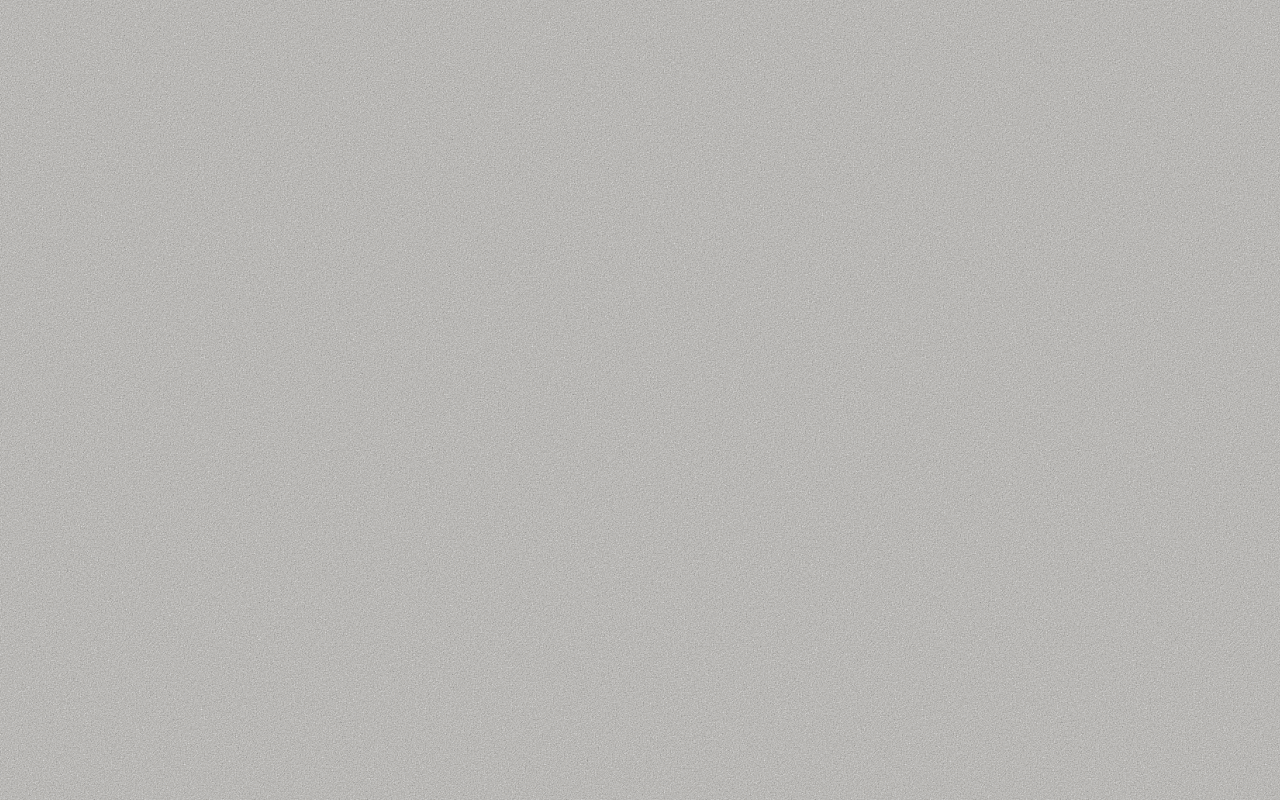
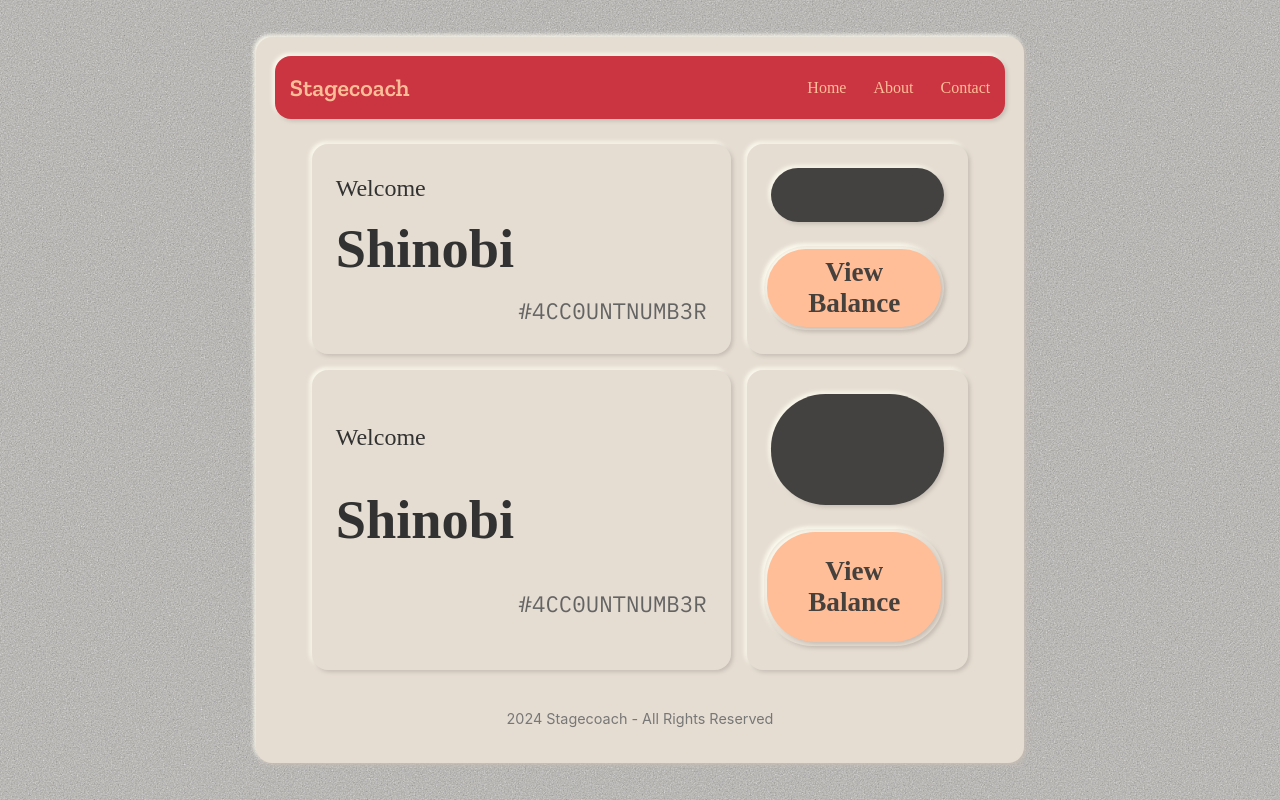
Before and after one commit to K2E7/stagecoach-frontend, a React (Vite) app: page /dash in a window 1280 px wide. Before the commit this address had no page. Built offline with nearby package versions, Linux system fonts and the light colour scheme.

Commit message:
got started on the dashboard.

```diff
--- a/src/App.css
+++ b/src/App.css
@@ -1,5 +1,5 @@
 #root {
-  width: 85vw;
+  width: 60vw;
   max-width: 1440px;
   min-width: 500px;
   margin: 0 auto;
--- a/src/App.jsx
+++ b/src/App.jsx
@@ -2,6 +2,7 @@ import './App.css'
 import { BrowserRouter as Router, Route, Routes } from 'react-router-dom'
 import LandingPage from './pages/LandingPage.jsx'
 import RegisterPage from './pages/RegisterPage.jsx'
+import Dashboard from './pages/DashPage.jsx'
 
 function App() {
   return (
@@ -9,6 +10,7 @@ function App() {
       <Routes>
         <Route path="/" element={<LandingPage />}></Route>
         <Route path="/register" element={<RegisterPage />}></Route>
+        <Route path="/dash" element={<Dashboard />}></Route>
       </Routes>
     </Router >
   )
--- /dev/null
+++ b/src/components/Dash_Balance.jsx
@@ -0,0 +1,25 @@
+import './styles/Dash_Balance.css';
+import PropTypes from 'prop-types';
+
+const Balance = () => {
+    return (
+        <div className="div-balance">
+            <div className="balance-hider neumorph-ui-left"></div>
+            <div className="balance-button-wrapper">
+                <button className="balance-button neumorph-ui-left">View Balance</button>
+            </div>
+        </div>
+    );
+}
+
+Balance.propTypes = {
+    className: PropTypes.string,
+    username: PropTypes.string
+};
+
+Balance.defaultProps = {
+    className: "neumorph-ui",
+    username: "Shinobi"
+};
+
+export default Balance;
--- /dev/null
+++ b/src/components/Dash_Welcome.jsx
@@ -0,0 +1,24 @@
+import './styles/Dash_Welcome.css';
+import PropTypes from 'prop-types';
+
+const Welcome = ({ username }) => {
+    return (
+        <div className="div-welcome">
+            <div className="TopText">Welcome</div>
+            <div className="UserName">{username}</div>
+            <div className="BottomText">#4CC0UNTNUMB3R</div>
+        </div>
+    );
+}
+
+Welcome.propTypes = {
+    className: PropTypes.string,
+    username: PropTypes.string
+};
+
+Welcome.defaultProps = {
+    className: "neumorph-ui",
+    username: "Shinobi"
+};
+
+export default Welcome;
--- a/src/components/RegistrationForm.jsx
+++ b/src/components/RegistrationForm.jsx
@@ -4,19 +4,19 @@ import "./styles/RegistrationForm.css"
 const RegistrationForm = () => {
 
     return (
-        <div className="div-form">
-            <div className="inputWrapper">
-                <div className="form-elem">
-                    <div className="formLabel">Username</div>
-                    <input className="textfield" type="email" id="email" />
+        <div className="r-div-form">
+            <div className="r-inputWrapper">
+                <div className="r-form-elem">
+                    <div className="r-formLabel">Username</div>
+                    <input className="r-textfield" type="email" id="email" />
                 </div>
-                <div className="form-elem">
-                    <div className="formLabel">Email</div>
-                    <input className="textfield" type="email" id="email" />
+                <div className="r-form-elem">
+                    <div className="r-formLabel">Email</div>
+                    <input className="r-textfield" type="email" id="email" />
                 </div>
-                <div className="form-elem">
-                    <div className="formLabel">Password</div>
-                    <input className="textfield" type="password" id="password" />
+                <div className="r-form-elem">
+                    <div className="r-formLabel">Password</div>
+                    <input className="r-textfield" type="password" id="password" />
                 </div>
             </div>
 
--- /dev/null
+++ b/src/components/styles/Dash_Balance.css
@@ -0,0 +1,58 @@
+.div-balance {
+    padding: 1.5rem;
+    width: 100%;
+    display: flex;
+    flex-direction: column;
+    gap:1.5rem;
+}
+
+.balance-hider {
+    border-radius: 3.4rem;
+    height: 50%;
+    background: #323232E5;
+}
+
+.balance-button-wrapper {
+    height: 50%;
+    align-self: flex-end;
+    width: 100%;
+    border-radius: 3rem;
+    padding: 0.2rem;
+    box-shadow:
+        0.125rem 0.125rem 0.25rem #C4BCB3,
+        -0.125rem -0.125rem 0.25rem #FFFEF2;
+
+    transition: box-shadow 0.4s ease;
+    font-family: "Space Grotesk";
+}
+
+.balance-button-wrapper:hover {
+    box-shadow:
+        0.125rem 0.125rem 0.25rem #C4BCB3,
+        -0.125rem -0.125rem 0.25rem #FFFEF2;
+    transition: background-color ease 0.4s, color ease 0.2s;
+}
+
+.balance-button {
+    width: 100%;
+    height: 100%;
+    border-radius: 3rem;
+    background-color: #FFBE98;
+    color: #323232E5;
+    font-size: 1.7rem;
+    font-weight: 700;
+    padding: 0.5rem 1rem;
+    border: none;
+}
+
+.balance-button:active {
+    box-shadow:
+        inset 0.25rem 0.25rem 0.75rem #D9A281,
+        inset -0.25rem -0.25rem 0.75rem #FFDBAF;
+
+    transition: background-color ease 0.4s, color ease 0.2s;
+}
+
+.balance-button:focus {
+    outline: none;
+}
--- /dev/null
+++ b/src/components/styles/Dash_Welcome.css
@@ -0,0 +1,32 @@
+@import url('https://fonts.googleapis.com/css2?family=IBM+Plex+Mono:ital,wght@0,100;0,200;0,300;0,400;0,500;0,600;0,700;1,100;1,200;1,300;1,400;1,500;1,600;1,700&display=swap');
+
+.div-welcome {
+    display: flex;
+    padding: 1.5rem;
+    flex-direction: column;
+    text-align: left;
+    justify-content: space-evenly;
+    width: 100%;
+}
+
+.TopText {
+    font-family: "Lexend";
+    font-size: 1.5rem;
+    font-weight: 400;
+    color: #323232;
+}
+
+.UserName {
+    font-family: "Space Grotesk";
+    font-size: 3.4rem;
+    font-weight: 700;
+    color: #323232;
+}
+
+.BottomText {
+    text-align: right;
+    font-family: "IBM Plex Mono";
+    font-size: 1.4rem;
+    font-weight: 400;
+    color: #646464;
+}
--- a/src/components/styles/Form.css
+++ b/src/components/styles/Form.css
@@ -3,8 +3,8 @@
     flex-direction: column;
     text-align: left;
     align-items: space-between;
-    height: 80%;
-    width: 80%;
+    height: 90%;
+    width: 100%;
 }
 
 .inputWrapper {
@@ -28,14 +28,14 @@
 
 .textfield {
     background: #E6DDD2;
-    font-size: 1rem;
+    font-size: 0.9rem;
     border: none;
     box-shadow:
         inset 0.15rem 0.15rem 0.5rem #C4BCB3,
         inset -0.15rem -0.15rem 0.5rem #FFFEF2;
     border-radius: 0.5rem;
     height: 35%;
-    padding-left: 1rem;
+    padding-left: 0.8rem;
     color: #323232;
 }
 
--- a/src/components/styles/RegistrationForm.css
+++ b/src/components/styles/RegistrationForm.css
@@ -1,4 +1,4 @@
-.div-form {
+.r-div-form {
     display: flex;
     flex-direction: column;
     text-align: left;
@@ -7,11 +7,11 @@
     width: 80%;
 }
 
-.inputWrapper {
+.r-inputWrapper {
     height: 70%;
 }
 
-.form-elem {
+.r-form-elem {
     display: flex;
     flex-direction: column;
     font-size: 1.2rem;
@@ -22,11 +22,11 @@
     border-radius: 5%;
 }
 
-.formLabel {
+.r-formLabel {
     margin-bottom: 1%;
 }
 
-.textfield {
+.r-textfield {
     background: #E6DDD2;
     font-family: "Lexend";
     font-size: 1rem;
@@ -40,19 +40,19 @@
     color: #323232;
 }
 
-.textfield:hover {
+.r-textfield:hover {
     box-shadow:
         0 0 0 0.15rem #CB344195,
         inset 0.15rem 0.15rem 0.5rem #C4BCB3,
         inset -0.15rem -0.15rem 0.5rem #FFFEF2;
 }
 
-.textfield:focus {
+.r-textfield:focus {
     outline: none;
 
 }
 
-.textfield::selection {
+.r-textfield::selection {
     box-shadow:
         0 0 0 0.15rem #CB3441,
         inset 0.15rem 0.15rem 0.5rem #C4BCB3,
--- a/src/index.css
+++ b/src/index.css
@@ -50,14 +50,20 @@ button {
 
 .neumorph-ui {
   box-shadow:
-        0.125rem 0.125rem 0.25rem #C4BCB3,
-        -0.125rem -0.125rem 0.25rem #FFFEF2;
+    -0.125rem 0.125rem 0.25rem #C4BCB3,
+    0.125rem -0.125rem 0.25rem #FFFEF2;
+}
+
+.neumorph-ui-left {
+  box-shadow:
+    0.125rem 0.125rem 0.25rem #C4BCB3,
+    -0.125rem -0.125rem 0.25rem #FFFEF2;
 }
 
 .neumorph-ui-inset {
   box-shadow:
-       inset 0.125rem 0.125rem 0.25rem #C4BCB3,
-       inset -0.125rem -0.125rem 0.25rem #FFFEF2;
+    inset 0.125rem 0.125rem 0.25rem #C4BCB3,
+    inset -0.125rem -0.125rem 0.25rem #FFFEF2;
 }
 
 button:hover {
--- /dev/null
+++ b/src/pages/DashPage.jsx
@@ -0,0 +1,37 @@
+import "./styles/DashPage.css"
+import Navbar from "../components/Navbar"
+import Welcome from "../components/Dash_Welcome";
+import Balance from "../components/Dash_Balance";
+
+const Dashboard = () => {
+    return (
+        <div className="dash-landing-page">
+            <header className="dash-header">
+                <Navbar />
+            </header>
+            <div className="dash-landing-content">
+                <div className="top">
+                    <div className="welcome-wrapper neumorph-ui-left">
+                        <Welcome />
+                    </div>
+                    <div className="balance-wrapper neumorph-ui-left">
+                        <Balance />
+                    </div>
+                </div>
+                <div className="bottom">
+                    <div className="welcome-wrapper neumorph-ui-left">
+                        <Welcome />
+                    </div>
+                    <div className="balance-wrapper neumorph-ui-left">
+                        <Balance />
+                    </div>
+                </div>
+            </div>
+            <footer className="landing-footer">
+                <p>2024 Stagecoach - All Rights Reserved</p>
+            </footer>
+        </div>
+    )
+}
+
+export default Dashboard;
--- /dev/null
+++ b/src/pages/styles/DashPage.css
@@ -0,0 +1,53 @@
+.dash-landing-page {
+    height: 86vh;
+    display: flex;
+    flex-direction: column;
+    align-items: center;
+    gap: 1.5rem;
+    padding: 1.2rem;
+    background-color: #E6DDD2;
+    border-radius: 1rem;
+    box-shadow:
+        0.125rem 0.125rem 0.25rem #C4BCB3,
+        -0.125rem -0.125rem 0.25rem #FFFEF2;
+}
+
+.dash-header {
+    width: 100%;
+    margin-bottom: 0.04vh;
+}
+
+.dash-landing-content {
+    width: 90%;
+    height: 100%;
+    display: flex;
+    flex-direction: column;
+    gap:1rem;
+}
+
+.top {
+    width: 100%;
+    display: flex;
+    gap: 1rem;
+    height: 40%;
+}
+
+.bottom {
+    flex-grow: 1;
+    display: flex;
+    gap: 1rem;
+}
+
+.welcome-wrapper {
+    width: 70%;
+    height: 100%;
+    border-radius: 1rem;
+    display: flex;
+}
+
+.balance-wrapper {
+    flex-grow: 1;
+    height: 100%;
+    border-radius: 1rem;
+    display: flex;
+}
```
